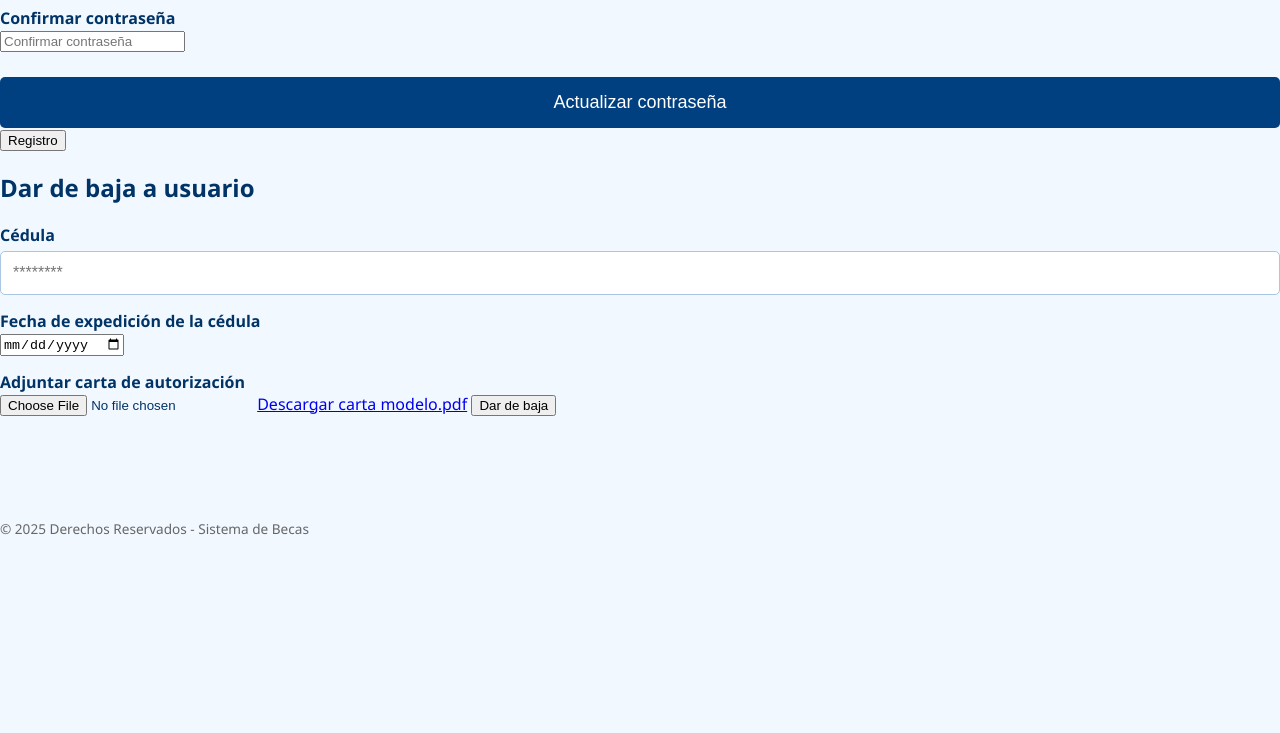
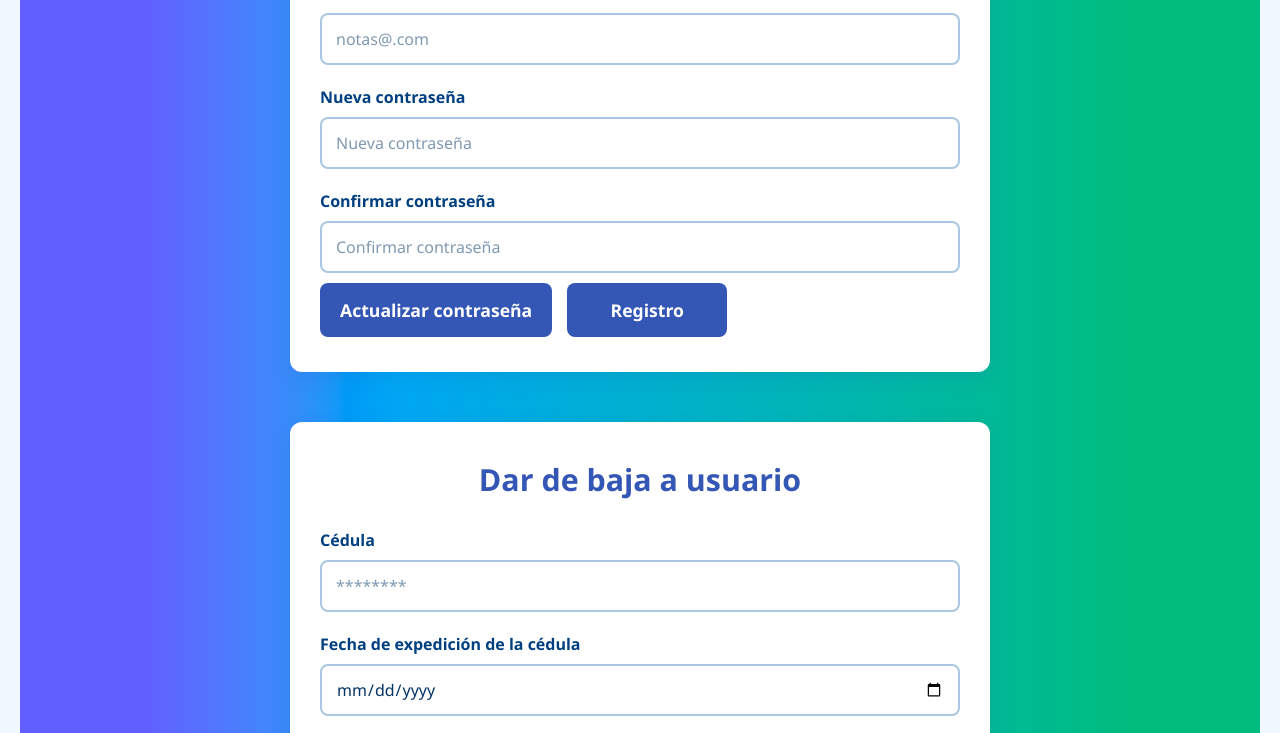
Before and after one commit to Alejandromg94/grading-system, a plain HTML site: page cambio de contraseña.html in a window 1280 px wide. Shown: the part 252-985 px from the top of the page. Before the commit the page ends 800 px from the top, so only its background shows below. Drawn offline with nearby package versions, Linux system fonts and the light colour scheme.

Commit message:
Se actiualizo background

```diff
--- a/assets/css/contras.css
+++ b/assets/css/contras.css
@@ -1,110 +1,161 @@
-/* Estilos generales */
+/* Reset básico */
+@import 'responsivecontras.css';
+
+* {
+  margin: 0;
+  padding: 0;
+  box-sizing: border-box;
+}
+
+/* Body y fuente */
 body {
-    margin: 0;
-    font-family: 'Segoe UI', sans-serif;
-    background-color: #f2f8ff;
-    color: #003366;
-  }
+  font-family: 'Segoe UI', Tahoma, Geneva, Verdana, sans-serif;
+  background-color: #f2f8ff;
+  color: #003366;
+  min-height: 100vh;
+  display: flex;
+  flex-direction: column;
+  justify-content: space-between;
+  padding: 20px;
+}
 
-  /* Sección Hero (encabezado) */
-  .hero {
-    background-color: #004080;
-    color: white;
-    text-align: center;
-    padding: 100px 20px 60px;
-  }
+/* Header */
+header {
+  text-align: center;
+  margin-bottom: 40px;
+}
 
-  .hero h1 {
-    font-size: 42px;
-    margin-bottom: 10px;
-  }
+header h1.title {
+  font-size: 2.8rem;
+  color: #3456b4;
+  font-weight: 700;
+  letter-spacing: 1px;
+}
 
-  .hero p {
-    font-size: 18px;
-    margin-bottom: 30px;
-    max-width: 600px;
-    margin-left: auto;
-    margin-right: auto;
-  }
+/* Main contenedor */
+main {
+  max-width: 700px;
+  margin: 0 auto 60px;
+  width: 100%;
+  display: flex;
+  flex-direction: column;
+  gap: 50px;
+}
 
-  .hero img {
-    max-width: 1000px;
-    margin-bottom: 100px;
-    border-radius: 100px;
-  }
+/* Cada sección del formulario */
+section {
+  background: white;
+  padding: 35px 30px;
+  border-radius: 12px;
+  box-shadow: 0 6px 18px rgba(52, 86, 180, 0.15);
+}
 
-  /* Botón de llamada a la acción (CTA) */
-  .cta-button {
-    background-color: #ffffff;
-    color: #004080;
-    padding: 15px 30px;
-    border: none;
-    border-radius: 5px;
-    font-size: 18px;
-    text-decoration: none;
-    display: inline-block;
-    font-weight: bold;
-  }
+/* Títulos de sección */
+section h2 {
+  color: #3456b4;
+  font-size: 1.9rem;
+  margin-bottom: 25px;
+  font-weight: 700;
+  text-align: center;
+}
 
-  .cta-button:hover {
-    background-color: #e0eaff;
-    color: #002b5c;
-  }
+/* Etiquetas */
+label {
+  display: block;
+  font-weight: 600;
+  margin-top: 20px;
+  margin-bottom: 8px;
+  color: #004080;
+}
 
-  /* Formulario de validación */
-  .form-section {
-    max-width: 600px;
-    margin: 60px auto;
-    background-color: white;
-    padding: 40px;
-    border-radius: 10px;
-    box-shadow: 0 0 20px rgba(0, 64, 128, 0.1);
-  }
+/* Inputs */
+input[type="email"],
+input[type="password"],
+input[type="text"],
+input[type="date"],
+input[type="file"] {
+  width: 100%;
+  padding: 12px 14px;
+  border: 2px solid #aac6e3;
+  border-radius: 8px;
+  font-size: 1rem;
+  transition: border-color 0.3s ease;
+}
 
-  .form-section h2 {
-    text-align: center;
-    color: #004080;
-    font-size: 24px;
-    margin-bottom: 25px;
-  }
+input[type="email"]:focus,
+input[type="password"]:focus,
+input[type="text"]:focus,
+input[type="date"]:focus,
+input[type="file"]:focus {
+  outline: none;
+  border-color: #3456b4;
+  box-shadow: 0 0 8px rgba(52, 86, 180, 0.5);
+}
 
-  label {
-    display: block;
-    margin-top: 15px;
-    font-weight: bold;
-  }
+/* Inputs tipo submit y button */
+input[type="submit"],
+input[type="button"],
+button {
+  margin-top: 10px;
+  background-color: #3456b4;
+  color: white;
+  border: none;
+  border-radius: 8px;
+  padding: 14px 20px;
+  font-size: 1.1rem;
+  font-weight: 700;
+  cursor: pointer;
+  transition: background-color 0.3s ease;
+  display: inline-block;
+  width: auto;
+  min-width: 160px;
+}
 
-  input[type="text"],
-  input[type="number"] {
-    width: 100%;
-    padding: 12px;
-    margin-top: 5px;
-    border: 1px solid #aac6e3;
-    border-radius: 5px;
-    font-size: 16px;
-    box-sizing: border-box;
-  }
+/* Hover y focus en botones */
+input[type="submit"]:hover,
+input[type="submit"]:focus,
+input[type="button"]:hover,
+input[type="button"]:focus,
+button:hover,
+button:focus {
+  background-color: #2a47a0;
+  outline: none;
+}
 
-  input[type="submit"] {
-    width: 100%;
-    margin-top: 25px;
-    padding: 15px;
-    background-color: #004080;
-    color: white;
-    border: none;
-    border-radius: 5px;
-    font-size: 18px;
-    cursor: pointer;
-  }
+/* Link con botón de registro */
+a {
+  display: inline-block;
+  margin-left: 15px;
+  vertical-align: middle;
+}
 
-  input[type="submit"]:hover {
-    background-color: #003366;
-  }
+a input[type="button"] {
+  width: auto;
+  padding: 14px 20px;
+}
 
-  footer#footer {
-    position: absolute;
-    bottom: 10px;
-    text-align: center;
-    font-size: 0.85rem;
-    color: #666;
-  }
+/* Link para descargar */
+section a[href$=".pdf"] {
+  display: inline-block;
+  margin-top: 15px;
+  color: #3456b4;
+  font-weight: 600;
+  text-decoration: underline;
+  transition: color 0.3s ease;
+}
+
+section a[href$=".pdf"]:hover,
+section a[href$=".pdf"]:focus {
+  color: #2a47a0;
+  outline: none;
+}
+
+/* Footer */
+footer#footer {
+  text-align: center;
+  font-size: 0.85rem;
+  color: #666;
+  padding: 15px 10px;
+  border-top: 1px solid #ddd;
+  user-select: none;
+}
--- /dev/null
+++ b/assets/css/responsivecontras.css
@@ -0,0 +1,19 @@
+
+/* Responsive */
+@media (max-width: 480px) {
+  main {
+    padding: 0 15px;
+  }
+
+  input[type="submit"],
+  input[type="button"],
+  button {
+    width: 100%;
+    min-width: unset;
+  }
+
+  a input[type="button"] {
+    margin-left: 0;
+    margin-top: 15px;
+  }
+}
--- a/cambio de contraseña.html
+++ b/cambio de contraseña.html
@@ -4,11 +4,13 @@
   <meta charset="UTF-8" />
   <meta name="viewport" content="width=device-width, initial-scale=1.0" />
   <title>Recuperación de Contraseña</title>
+  <script src="https://cdn.jsdelivr.net/npm/@tailwindcss/browser@4"></script>
   <link rel="stylesheet" href="assets/css/contras.css" />
 </head>
 <body>
 
-  <header>
+  <div class="bg-gradient-to-r from-indigo-500 from-10% via-sky-500 via-30% to-emerald-500 to-90% ..." >
+ <header>
     <h1 class="title" id="h1">Recuperación de usuario</h1>
   </header>
 
@@ -26,10 +28,14 @@
         <label for="confirm-password">Confirmar contraseña</label>
         <input type="password" id="confirm-password" name="confirm-password" placeholder="Confirmar contraseña" required />
 
-        <input type="submit" value="Actualizar contraseña" />
+        <div class="flex items-stretch ...">
+          <input type="submit" value="Actualizar contraseña" />
         <a href="/registro.html">
           <input type="button" value="Registro" />
         </a>
+        </div>
+
+
       </form>
     </section>
 
@@ -39,7 +45,6 @@
       <form action="#" id="form-dar-de-baja">
         <label for="cedula">Cédula</label>
         <input type="text" id="cedula" name="cedula" placeholder="********" required />
-
         <label for="fecha-expedicion">Fecha de expedición de la cédula</label>
         <input type="date" id="fecha-expedicion" name="fecha-expedicion" required />
 
@@ -52,6 +57,8 @@
       </form>
     </section>
   </main>
+  </div>
+
 
   <footer id="footer">
     &copy; 2025 Derechos Reservados - Sistema de Becas
```
